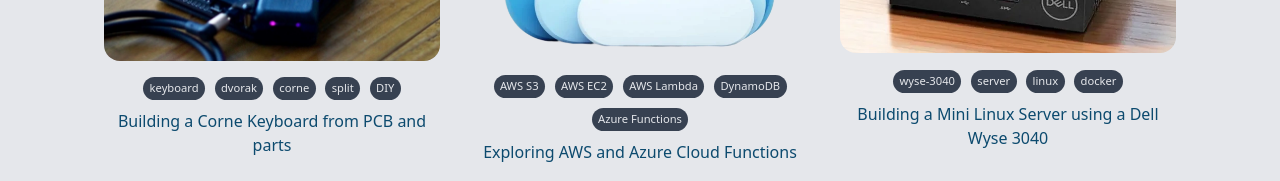
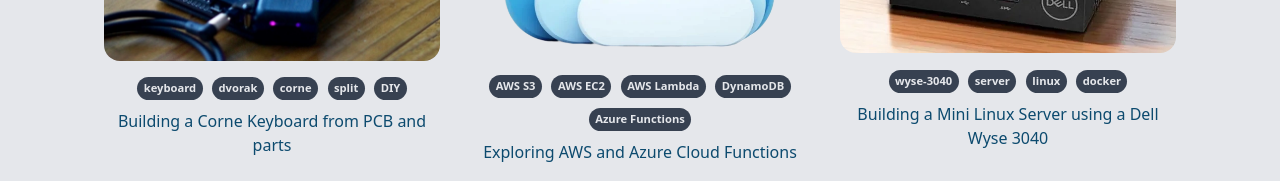
Before and after one commit to Neeblue/joels-corner, a React (Vite) app: page /blogs in a window 1280 px wide. Shown: the part 337-518 px from the top of the page. Built offline with nearby package versions, Linux system fonts and the light colour scheme; the HTML template or start-up script is replaced by a standard one.

Commit message:
style: bolder tags for projects

```diff
--- a/src/components/Tag.tsx
+++ b/src/components/Tag.tsx
@@ -1,6 +1,6 @@
 export default function Tag(props: { name: string }) {
     return (
-        <div className="tag bg-secondary text-neutral py-[0.2rem] px-[0.4rem] rounded-full inline-block m-[0.3rem] text-[0.7rem]">
+        <div className="tag bg-secondary text-neutral py-[0.2rem] px-[0.4rem] rounded-full inline-block m-[0.3rem] text-[0.7rem] font-semibold">
             {props.name}
         </div>
     )
```
